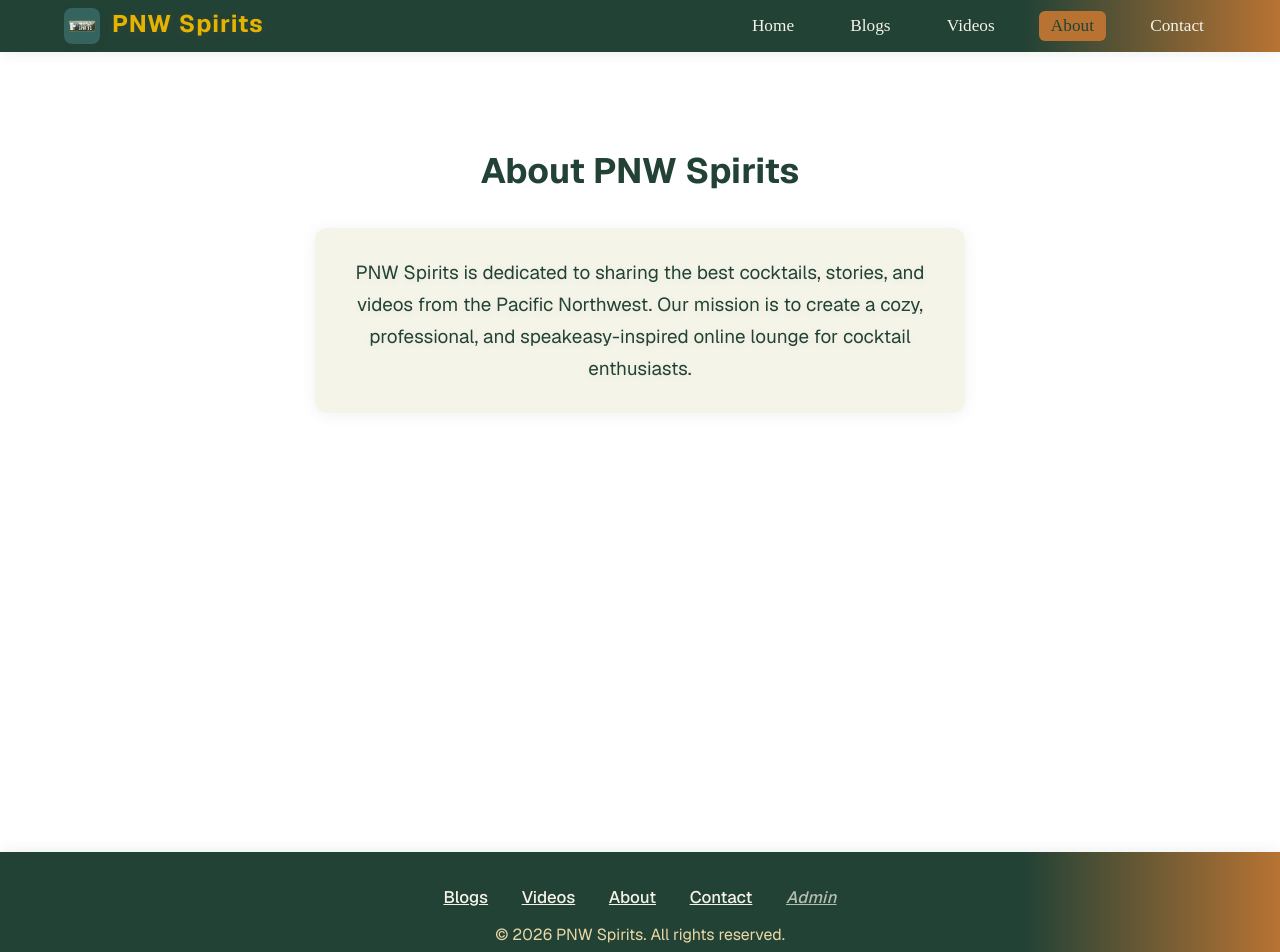
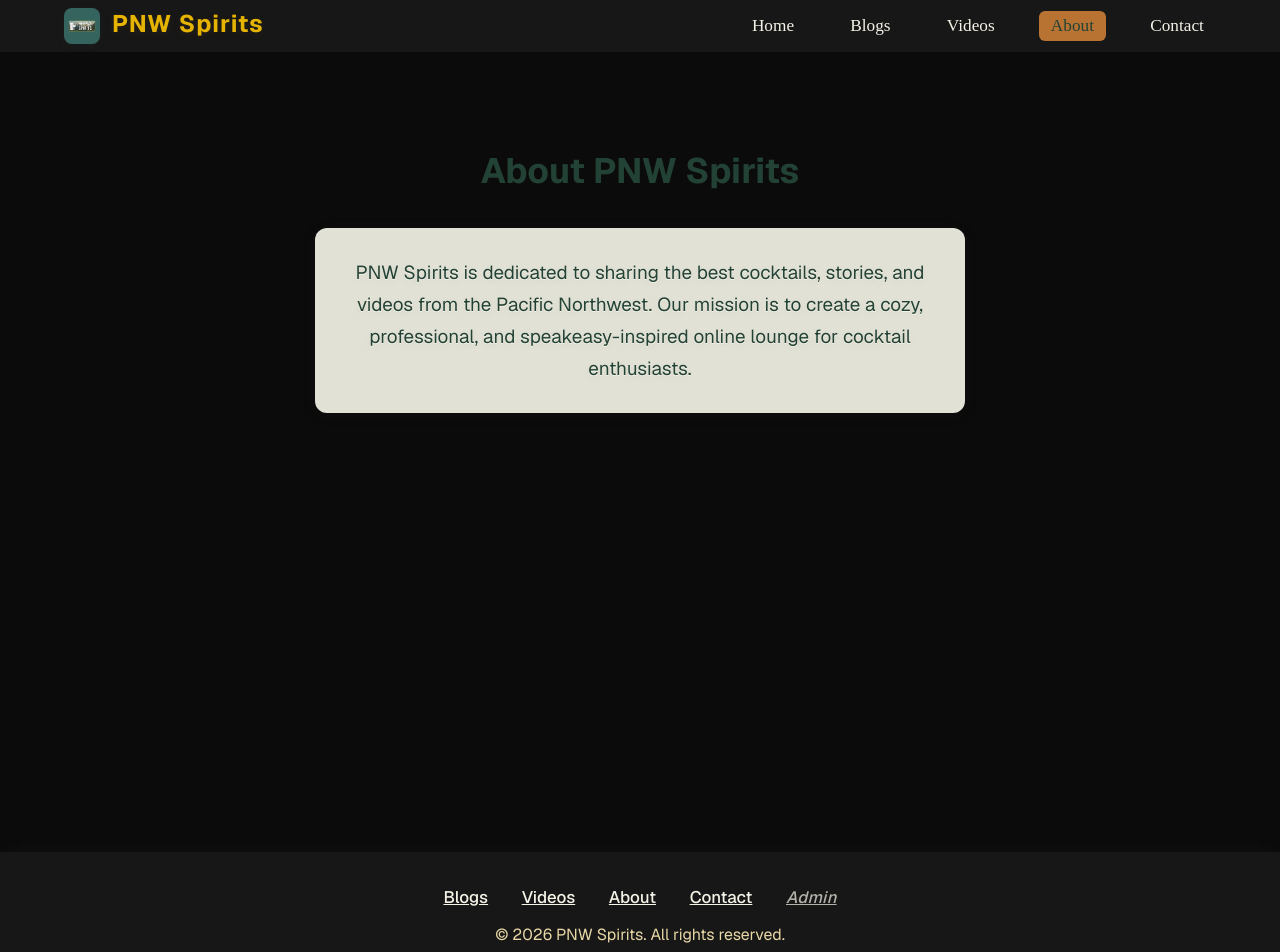
Before and after one commit to reichg/pnw-spirits-website, a Next.js app: page /about in a window 1280 px wide. Shown: the top 952 px of the page. Built offline with nearby package versions, Linux system fonts and the light colour scheme.

Commit message:
color scheme

```diff
--- a/src/app/(pages)/about/AboutPage.module.css
+++ b/src/app/(pages)/about/AboutPage.module.css
@@ -3,6 +3,7 @@
   min-height: calc(var(--vh, 1vh) * 100);
   font-family: var(--font-geist-sans);
   padding: 64px 16px 64px 16px;
+  background: rgb(12, 11, 11);
 }
 
 .main {
@@ -35,8 +36,8 @@
   text-align: center;
   line-height: 1.7;
   text-shadow:
-  0 1px 0 var(--pnw-cream),
-  0 2px 8px rgba(35, 66, 54, 0.08);
+    0 1px 0 var(--pnw-cream),
+    0 2px 8px rgba(35, 66, 54, 0.08);
 }
 
 @media (max-width: 600px) {
--- a/src/app/(pages)/blogs/BlogsPage.module.css
+++ b/src/app/(pages)/blogs/BlogsPage.module.css
@@ -2,7 +2,7 @@
   display: flex;
   min-height: calc(var(--vh, 1vh) * 100);
   font-family: var(--font-geist-sans);
-  background: none;
+  background: rgb(12, 11, 11);
   padding: 64px;
   justify-content: center;
 }
--- a/src/app/(pages)/contact/ContactPage.module.css
+++ b/src/app/(pages)/contact/ContactPage.module.css
@@ -3,6 +3,7 @@
   min-height: calc(var(--vh, 1vh) * 100);
   font-family: var(--font-geist-sans);
   padding: 64px 16px 64px 16px;
+  background: rgb(12, 11, 11);
 }
 
 .main {
@@ -14,7 +15,6 @@
   justify-content: flex-start;
   padding: 2em 0;
 }
-
 
 .heading {
   font-size: 2.2em;
@@ -35,8 +35,8 @@
   text-align: center;
   line-height: 1.7;
   text-shadow:
-  0 1px 0 var(--pnw-cream),
-  0 2px 8px rgba(35, 66, 54, 0.08);
+    0 1px 0 var(--pnw-cream),
+    0 2px 8px rgba(35, 66, 54, 0.08);
 }
 
 .email {
--- a/src/app/(pages)/videos/VideosPage.module.css
+++ b/src/app/(pages)/videos/VideosPage.module.css
@@ -3,6 +3,7 @@
   min-height: calc(var(--vh, 1vh) * 100);
   flex-direction: column;
   padding: 64px;
+  background: rgb(12, 11, 11);
 }
 
 .main {
--- a/src/app/LandingPage.module.css
+++ b/src/app/LandingPage.module.css
@@ -46,7 +46,7 @@
 
 .landingFourColSection {
   width: 100vw;
-  background: var(--pnw-forest);
+  background: rgb(12, 11, 11);
   padding: 3em 0 2.5em 0;
   display: flex;
   justify-content: center;
@@ -76,6 +76,7 @@
   display: block;
   text-align: center;
   text-decoration: none;
+  box-shadow: 0 2px 8px 0 rgb(40, 39, 39);
   transition:
     transform 0.18s,
     box-shadow 0.18s;
@@ -99,7 +100,7 @@
 
 .landingTwoColSection {
   width: 100vw;
-  background: rgb(133, 104, 16);
+  background: rgba(6, 23, 18, 0.956);
   display: flex;
   justify-content: center;
   align-items: center;
@@ -121,7 +122,6 @@
   height: 320px;
   background: var(--pnw-mist);
   border-radius: 18px;
-  box-shadow: 0 4px 24px rgba(35, 66, 54, 0.1);
   display: flex;
   align-items: center;
   justify-content: center;
--- a/src/components/Layout/Footer.module.css
+++ b/src/components/Layout/Footer.module.css
@@ -13,11 +13,7 @@
 }
 .footer {
   width: 100%;
-  background: linear-gradient(
-    90deg,
-    var(--pnw-forest) 80%,
-    var(--pnw-copper) 100%
-  );
+  background: rgba(11, 11, 11, 0.95);
   color: var(--pnw-cream);
   padding: 2em 0 1em 0;
   text-align: center;
--- a/src/components/Layout/Header.module.css
+++ b/src/components/Layout/Header.module.css
@@ -1,10 +1,6 @@
 .header {
   width: 100%;
-  background: linear-gradient(
-    90deg,
-    var(--pnw-forest) 80%,
-    var(--pnw-copper) 100%
-  );
+  background: rgba(11, 11, 11, 0.95);
   color: var(--pnw-cream);
   padding: 0.5em 0;
   box-shadow: 0 2px 12px rgba(35, 66, 54, 0.08);
--- a/src/components/Layout/ScrollUpButton.module.css
+++ b/src/components/Layout/ScrollUpButton.module.css
@@ -5,8 +5,8 @@
   bottom: 2rem;
   right: 2rem;
   z-index: 1000;
-  background: var(--color-bg-secondary, #2d2320);
-  color: var(--color-accent, #e0b97f);
+  background: rgba(3, 3, 3, 0.85);
+  color: var(--pnw-copper);
   border: none;
   border-radius: 50%;
   width: 3rem;
```
